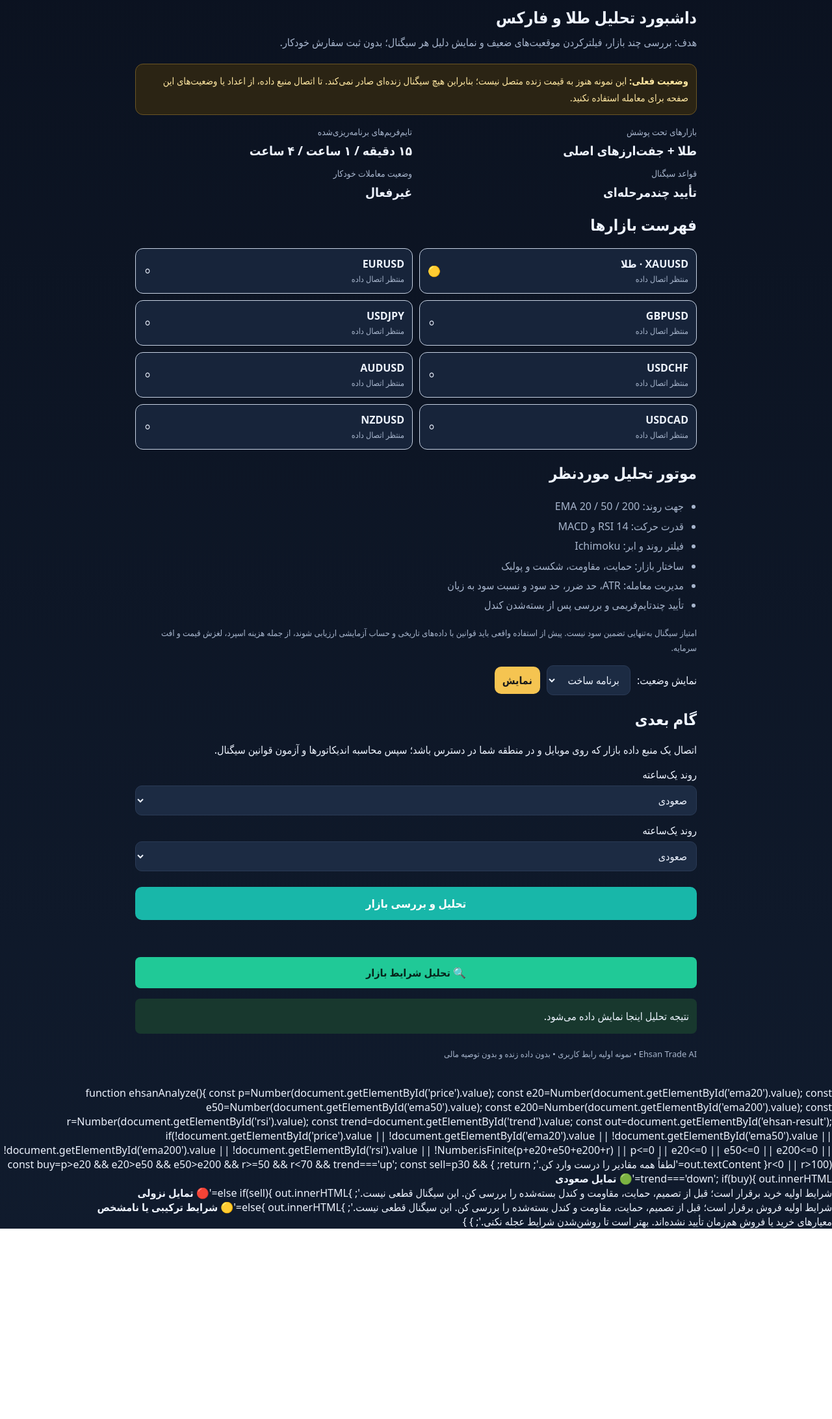
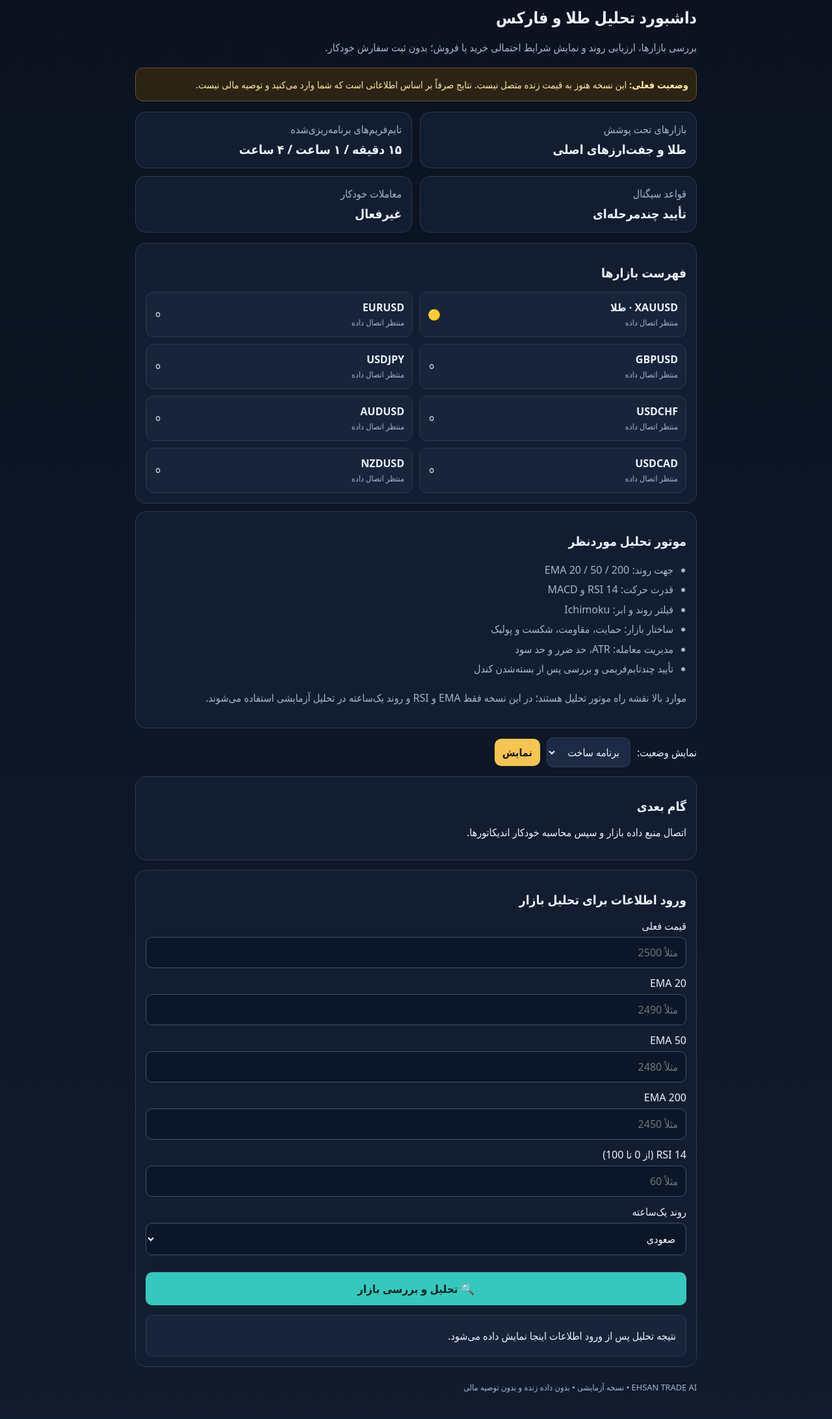
Before and after one commit to mojtabaloloei2-ship-it/Ehsan_Trade_AI, a plain HTML site: page index.html in a window 1280 px wide. Shown: the part 65-2249 px from the top of the page at 65% size. Before the commit the page ends 1956 px from the top, so only its background shows below. Drawn offline with Linux system fonts and the light colour scheme.

Commit message:
Update index.html

```diff
--- a/index.html
+++ b/index.html
@@ -1,74 +1,156 @@
+
 <!doctype html>
 <html lang="fa" dir="rtl">
 <head>
 <meta charset="utf-8">
 <meta name="viewport" content="width=device-width, initial-scale=1">
 <meta name="theme-color" content="#0b1220">
-<title>Ehsan Trade AI</title>
+<title>EHSAN TRADE AI</title>
+
 <style>
-:root{--bg:#0b1220;--panel:#121d30;--panel2:#17243a;--text:#eef4ff;--muted:#a7b5cc;--green:#29d391;--red:#ff647c;--gold:#f5c451;--line:#2a3a55}
+:root{
+--bg:#0b1220;
+--panel:#121d30;
+--panel2:#17243a;
+--text:#eef4ff;
+--muted:#a7b5cc;
+--green:#29d391;
+--red:#ff647c;
+--gold:#f5c451;
+--teal:#36c8bd;
+--line:#2a3a55;
+}
 *{box-sizing:border-box}
-
-
-
-body{margin:0;background:linear-gradient(180deg,#0b1220,#101b2d);color:var(--text);font-family:system-ui,-apple-system,"Segoe UI",Tahoma,sans-serif}
-.wrap{max-width:900px;margin:auto;padding:18px}.top{display:flex;align-items:center;justify-content:space-between;gap:12px;flex-wrap:wrap}
-.brand{font-weight:800;font-size:1.35rem}.brand span{color:var(--gold)}.badge{font-size:.8rem;border:1px solid #66572e;color:var(--gold);padding:6px 10px;border-radius:999px}
-h1{font-size:1.55rem;margin:24px 0 8px}.sub{color:var(--muted);line-height:1.8;margin:0 0 18px}
-.notice{background:#2b2414;border:1px solid #6b5524;color:#ffe7a1;padding:12px;border-radius:12px;line-height:1.8;font-size:.92rem}
-.grid{display:grid;grid-template-columns:repeat(2,minmax(0,1fr));gap:12px;margin:16px 0}..card{
-background:#121d30;
-color:#102033;;
-border:1px solid #c7d2e3;
-border-radius:16px;
-padding:15px
+body{
+margin:0;
+background:linear-gradient(180deg,#0b1220,#101b2d);
+color:var(--text);
+font-family:system-ui,-apple-system,"Segoe UI",Tahoma,sans-serif;
 }
-.card .label{color:#a7b5cc}
-.card .value{color:#eef4ff}
-.label{color:var(--muted);font-size:.85rem}.value{font-size:1.2rem;font-weight:750;margin-top:6px}.marketlist{display:grid;grid-template-columns:repeat(2,minmax(0,1fr));gap:10px}
+.wrap{max-width:900px;margin:auto;padding:18px}
+.top{
+display:flex;align-items:center;justify-content:space-between;
+gap:12px;flex-wrap:wrap
+}
+.brand{font-weight:800;font-size:1.35rem}
+.brand span{color:var(--gold)}
+.badge{
+font-size:.8rem;border:1px solid #66572e;color:var(--gold);
+padding:6px 10px;border-radius:999px
+}
+h1{font-size:1.55rem;margin:24px 0 8px}
+h2{font-size:1.2rem}
+.sub,.small{color:var(--muted);line-height:1.8}
+.notice{
+background:#2b2414;border:1px solid #6b5524;color:#ffe7a1;
+padding:12px;border-radius:12px;line-height:1.8;font-size:.92rem
+}
+.grid{
+display:grid;grid-template-columns:repeat(2,minmax(0,1fr));
+gap:12px;margin:16px 0
+}
+.card{
+background:var(--panel);color:var(--text);
+border:1px solid var(--line);border-radius:16px;padding:15px
+}
+.card .label{color:var(--muted)}
+.value{font-size:1.2rem;font-weight:750;margin-top:6px}
+.marketlist{
+display:grid;grid-template-columns:repeat(2,minmax(0,1fr));gap:10px
+}
 .market{
-background:#17243a;
-color:#eef4ff;
-border:1px solid #c7d2e3;
-border-radius:12px;
-padding:12px;
-display:flex;
-justify-content:space-between;
-align-items:center;
-gap:8px
+background:var(--panel2);color:var(--text);
+border:1px solid var(--line);border-radius:12px;padding:12px;
+display:flex;justify-content:space-between;align-items:center;gap:8px
 }
-.market .status{color:#a7b5cc}
-.market strong{display:block}.status{font-size:.78rem;color:var(--muted)}button,select{font:inherit;border-radius:10px;border:1px solid var(--line);padding:10px 12px;background:#1c2b43;color:var(--text)}
-button{cursor:pointer}button.primary{background:var(--gold);color:#1a1a1a;font-weight:800;border:0}.row{display:flex;gap:10px;flex-wrap:wrap;align-items:center;margin:14px 0}
-ul{padding-right:20px;line-height:1.9;color:var(--muted)}.small{font-size:.82rem;color:var(--muted);line-height:1.8}.footer{margin:22px 0;color:var(--muted);font-size:.8rem}
-@media(max-width:560px){.grid,.marketlist{grid-template-columns:1fr}.wrap{padding:14px}h1{font-size:1.3rem}}
+.market .status{color:var(--muted)}
+.market strong{display:block}
+.status{font-size:.78rem}
+button,select,input{font:inherit;border-radius:10px}
+button,select{
+border:1px solid var(--line);padding:10px 12px;
+background:#1c2b43;color:var(--text)
+}
+button{cursor:pointer}
+button.primary{
+background:var(--gold);color:#1a1a1a;font-weight:800;border:0
+}
+.row{display:flex;gap:10px;flex-wrap:wrap;align-items:center;margin:14px 0}
+ul{padding-right:20px;line-height:1.9;color:var(--muted)}
+.field{margin:12px 0}
+.field label{display:block;margin-bottom:6px;color:var(--text)}
+.field input,.field select{
+width:100%;padding:12px;background:#0b1729;
+color:#fff;border:1px solid #40516c
+}
+.analyze{
+width:100%;padding:14px;margin-top:14px;
+background:var(--teal);color:#06251f;border:0;
+border-radius:10px;font-weight:bold;font-size:17px
+}
+.result{
+margin-top:15px;padding:15px;border-radius:10px;
+background:#17243a;line-height:2;border:1px solid var(--line)
+}
+.footer{margin:22px 0;color:var(--muted);font-size:.8rem}
+@media(max-width:560px){
+.grid,.marketlist{grid-template-columns:1fr}
+.wrap{padding:14px}
+h1{font-size:1.3rem}
+}
 </style>
 </head>
-<body style="margin:0;background:linear-gradient(180deg,#0b1220,#101b2d);color:#eef4ff">
+
+<body>
 <div class="wrap">
-  <div class="top"><div class="brand">Ehsan <span>Trade AI</span></div><div class="badge">نسخه اولیه • حالت آزمایشی</div></div>
+
+<div class="top">
+<div class="brand">EHSAN <span>TRADE AI</span></div>
+<div class="badge">نسخه آزمایشی</div>
+</div>
+
 <h1>داشبورد تحلیل طلا و فارکس</h1>
-  <p class="sub">هدف: بررسی چند بازار، فیلترکردن موقعیت‌های ضعیف و نمایش دلیل هر سیگنال؛ بدون ثبت سفارش خودکار.</p>
-  <div class="notice"><strong>وضعیت فعلی:</strong> این نمونه هنوز به قیمت زنده متصل نیست؛ بنابراین هیچ سیگنال زنده‌ای صادر نمی‌کند. تا اتصال منبع داده، از اعداد یا وضعیت‌های این صفحه برای معامله استفاده نکنید.</div>
+<p class="sub">
+بررسی بازارها، ارزیابی روند و نمایش شرایط احتمالی خرید یا فروش؛
+بدون ثبت سفارش خودکار.
+</p>
+
+<div class="notice">
+<strong>وضعیت فعلی:</strong>
+این نسخه هنوز به قیمت زنده متصل نیست.
+نتایج صرفاً بر اساس اطلاعاتی است که شما وارد می‌کنید و توصیه مالی نیست.
+</div>
 
 <div class="grid">
-    <div class="card"><div class="label">بازارهای تحت پوشش</div><div class="value">طلا + جفت‌ارزهای اصلی</div></div>
-    <div class="card"><div class="label">تایم‌فریم‌های برنامه‌ریزی‌شده</div><div class="value">۱۵ دقیقه / ۱ ساعت / ۴ ساعت</div></div>
-    <div class="card"><div class="label">قواعد سیگنال</div><div class="value">تأیید چندمرحله‌ای</div></div>
-    <div class="card"><div class="label">وضعیت معاملات خودکار</div><div class="value">غیرفعال</div></div>
+<div class="card">
+<div class="label">بازارهای تحت پوشش</div>
+<div class="value">طلا و جفت‌ارزهای اصلی</div>
+</div>
+<div class="card">
+<div class="label">تایم‌فریم‌های برنامه‌ریزی‌شده</div>
+<div class="value">۱۵ دقیقه / ۱ ساعت / ۴ ساعت</div>
+</div>
+<div class="card">
+<div class="label">قواعد سیگنال</div>
+<div class="value">تأیید چندمرحله‌ای</div>
+</div>
+<div class="card">
+<div class="label">معاملات خودکار</div>
+<div class="value">غیرفعال</div>
+</div>
 </div>
 
 <div class="card">
 <h2>فهرست بازارها</h2>
 <div class="marketlist">
-      <div class="market"><div><strong>XAUUSD · طلا</strong><span class="status">منتظر اتصال داده</span></div><span>🟡</span></div>
-      <div class="market"><div><strong>EURUSD</strong><span class="status">منتظر اتصال داده</span></div><span>⚪</span></div>
-      <div class="market"><div><strong>GBPUSD</strong><span class="status">منتظر اتصال داده</span></div><span>⚪</span></div>
-      <div class="market"><div><strong>USDJPY</strong><span class="status">منتظر اتصال داده</span></div><span>⚪</span></div>
-      <div class="market"><div><strong>USDCHF</strong><span class="status">منتظر اتصال داده</span></div><span>⚪</span></div>
-      <div class="market"><div><strong>AUDUSD</strong><span class="status">منتظر اتصال داده</span></div><span>⚪</span></div>
-      <div class="market"><div><strong>USDCAD</strong><span class="status">منتظر اتصال داده</span></div><span>⚪</span></div>
-      <div class="market"><div><strong>NZDUSD</strong><span class="status">منتظر اتصال داده</span></div><span>⚪</span></div>
+<div class="market"><div><strong>XAUUSD · طلا</strong><span class="status">منتظر اتصال داده</span></div>🟡</div>
+<div class="market"><div><strong>EURUSD</strong><span class="status">منتظر اتصال داده</span></div>⚪</div>
+<div class="market"><div><strong>GBPUSD</strong><span class="status">منتظر اتصال داده</span></div>⚪</div>
+<div class="market"><div><strong>USDJPY</strong><span class="status">منتظر اتصال داده</span></div>⚪</div>
+<div class="market"><div><strong>USDCHF</strong><span class="status">منتظر اتصال داده</span></div>⚪</div>
+<div class="market"><div><strong>AUDUSD</strong><span class="status">منتظر اتصال داده</span></div>⚪</div>
+<div class="market"><div><strong>USDCAD</strong><span class="status">منتظر اتصال داده</span></div>⚪</div>
+<div class="market"><div><strong>NZDUSD</strong><span class="status">منتظر اتصال داده</span></div>⚪</div>
 </div>
 </div>
 
@@ -79,128 +161,171 @@ ul{padding-right:20px;line-height:1.9;color:var(--muted)}.small{font-size:.82rem
 <li>قدرت حرکت: RSI 14 و MACD</li>
 <li>فیلتر روند و ابر: Ichimoku</li>
 <li>ساختار بازار: حمایت، مقاومت، شکست و پولبک</li>
-      <li>مدیریت معامله: ATR، حد ضرر، حد سود و نسبت سود به زیان</li>
+<li>مدیریت معامله: ATR، حد ضرر و حد سود</li>
 <li>تأیید چندتایم‌فریمی و بررسی پس از بسته‌شدن کندل</li>
 </ul>
-    <p class="small">امتیاز سیگنال به‌تنهایی تضمین سود نیست. پیش از استفاده واقعی باید قوانین با داده‌های تاریخی و حساب آزمایشی ارزیابی شوند، از جمله هزینه اسپرد، لغزش قیمت و افت سرمایه.</p>
+<p class="small">
+موارد بالا نقشه راه موتور تحلیل هستند؛ در این نسخه فقط EMA و RSI
+و روند یک‌ساعته در تحلیل آزمایشی استفاده می‌شوند.
+</p>
 </div>
 
 <div class="row">
 <label for="mode">نمایش وضعیت:</label>
-    <select id="mode"><option value="plan">برنامه ساخت</option><option value="rules">قواعد سیگنال</option></select>
+<select id="mode">
+<option value="plan">برنامه ساخت</option>
+<option value="rules">قواعد سیگنال</option>
+</select>
 <button class="primary" id="show">نمایش</button>
 </div>
+
 <div class="card" id="detail" aria-live="polite">
 <h2>گام بعدی</h2>
-    <p>اتصال یک منبع داده بازار که روی موبایل و در منطقه شما در دسترس باشد؛ سپس محاسبه اندیکاتورها و آزمون قوانین سیگنال.</p>
+<p>اتصال منبع داده بازار و سپس محاسبه خودکار اندیکاتورها.</p>
 </div>
- <label>روند یک‌ساعته</label>
-<select id="trend" style="width:100%;padding:10px;margin:6px 0 12px">
+
+<div class="card" style="margin-top:15px">
+<h2>ورود اطلاعات برای تحلیل بازار</h2>
+
+<div class="field">
+<label for="price">قیمت فعلی</label>
+<input id="price" type="number" step="any" placeholder="مثلاً 2500">
+</div>
+
+<div class="field">
+<label for="ema20">EMA 20</label>
+<input id="ema20" type="number" step="any" placeholder="مثلاً 2490">
+</div>
+
+<div class="field">
+<label for="ema50">EMA 50</label>
+<input id="ema50" type="number" step="any" placeholder="مثلاً 2480">
+</div>
+
+<div class="field">
+<label for="ema200">EMA 200</label>
+<input id="ema200" type="number" step="any" placeholder="مثلاً 2450">
+</div>
+
+<div class="field">
+<label for="rsi">RSI 14 (از 0 تا 100)</label>
+<input id="rsi" type="number" min="0" max="100" step="any" placeholder="مثلاً 60">
+</div>
+
+<div class="field">
+<label for="trend">روند یک‌ساعته</label>
+<select id="trend">
 <option value="up">صعودی</option>
 <option value="down">نزولی</option>
 <option value="side">خنثی / نامشخص</option>
 </select>
-<label>روند یک‌ساعته</label>
-<select id="trend" style="width:100%;padding:10px;margin:6px 0 12px">
-<option value="up">صعودی</option>
-<option value="down">نزولی</option>
-<option value="side">خنثی / نامشخص</option>
-</select>
-<button onclick="ehsanAnalyze()"
-style="width:100%;padding:14px;margin:12px 0;background:#18b7a9;color:#ffffff;border:none;border-radius:10px;font-size:17px;font-weight:bold;cursor:pointer;">
-تحلیل و بررسی بازار
+</div>
+
+<button class="analyze" id="analyzeButton">
+🔍 تحلیل و بررسی بازار
 </button>
 
-<div id="analysisResult" style="margin-top:15px;padding:15px;border-radius:10px;"></div>
-<button onclick="ehsanAnalyze()" style="width:100%;padding:13px;background:#20c997;color:#06251b;border:0;border-radius:8px;font-weight:bold;font-size:16px">🔍 تحلیل شرایط بازار</button>
+<div id="ehsan-result" class="result" aria-live="polite">
+نتیجه تحلیل پس از ورود اطلاعات اینجا نمایش داده می‌شود.
+</div>
+</div>
 
-<div id="ehsan-result" style="margin-top:16px;padding:12px;background:#18382e;border-radius:8px;line-height:1.9">نتیجه تحلیل اینجا نمایش داده می‌شود.</div>
-</section>
- <div class="footer">Ehsan Trade AI • نمونه اولیه رابط کاربری • بدون داده زنده و بدون توصیه مالی</div>
-</div/>
-</script>
+<div class="footer">
+EHSAN TRADE AI • نسخه آزمایشی • بدون داده زنده و بدون توصیه مالی
+</div>
+
+</div>
+
+<script>
 function ehsanAnalyze(){
- const p=Number(document.getElementById('price').value);
- const e20=Number(document.getElementById('ema20').value);
- const e50=Number(document.getElementById('ema50').value);
- const e200=Number(document.getElementById('ema200').value);
- const r=Number(document.getElementById('rsi').value);
+
+const priceText=document.getElementById('price').value;
+const e20Text=document.getElementById('ema20').value;
+const e50Text=document.getElementById('ema50').value;
+const e200Text=document.getElementById('ema200').value;
+const rsiText=document.getElementById('rsi').value;
+
+const p=Number(priceText);
+const e20=Number(e20Text);
+const e50=Number(e50Text);
+const e200=Number(e200Text);
+const r=Number(rsiText);
+
 const trend=document.getElementById('trend').value;
 const out=document.getElementById('ehsan-result');
 
- if(!document.getElementById('price').value ||
- !document.getElementById('ema20').value ||
- !document.getElementById('ema50').value ||
- !document.getElementById('ema200').value ||
- !document.getElementById('rsi').value ||
- !Number.isFinite(p+e20+e50+e200+r) ||
- p<=0 || e20<=0 || e50<=0 || e200<=0 || r<0 || r>100){
+if(
+priceText==='' || e20Text==='' ||
+e50Text==='' || e200Text==='' || rsiText==='' ||
+![p,e20,e50,e200,r].every(Number.isFinite) ||
+p<=0 || e20<=0 || e50<=0 || e200<=0 ||
+r<0 || r>100
+){
 out.textContent='لطفاً همه مقادیر را درست وارد کن.';
 return;
 }
 
- const buy=p>e20 && e20>e50 && e50>e200 && r>=50 && r<70 && trend==='up';
- const sell=p<e20 && e20<e50 && e50<e200 && r<=50 && r>30 && trend==='down';
+const buy=
+p>e20 && e20>e50 && e50>e200 &&
+r>=50 && r<70 && trend==='up';
+
+const sell=
+p<e20 && e20<e50 && e50<e200 &&
+r<=50 && r>30 && trend==='down';
 
 if(buy){
- out.innerHTML='🟢 <b>تمایل صعودی</b><br>شرایط اولیه خرید برقرار است؛ قبل از تصمیم، حمایت، مقاومت و کندل بسته‌شده را بررسی کن. این سیگنال قطعی نیست.';
+out.innerHTML=
+'🟢 <strong>تمایل صعودی</strong><br>'+
+'شرایط اولیه خرید برقرار است. '+
+'قبل از هر تصمیم، کندل بسته‌شده، حمایت و مقاومت را بررسی کن. '+
+'این نتیجه سیگنال قطعی نیست.';
 }else if(sell){
- out.innerHTML='🔴 <b>تمایل نزولی</b><br>شرایط اولیه فروش برقرار است؛ قبل از تصمیم، حمایت، مقاومت و کندل بسته‌شده را بررسی کن. این سیگنال قطعی نیست.';
+out.innerHTML=
+'🔴 <strong>تمایل نزولی</strong><br>'+
+'شرایط اولیه فروش برقرار است. '+
+'قبل از هر تصمیم، کندل بسته‌شده، حمایت و مقاومت را بررسی کن. '+
+'این نتیجه سیگنال قطعی نیست.';
 }else{
- out.innerHTML='🟡 <b>شرایط ترکیبی یا نامشخص</b><br>معیارهای خرید یا فروش هم‌زمان تأیید نشده‌اند. بهتر است تا روشن‌شدن شرایط عجله نکنی.';
+out.innerHTML=
+'🟡 <strong>شرایط ترکیبی یا نامشخص</strong><br>'+
+'معیارهای خرید یا فروش هم‌زمان تأیید نشده‌اند. '+
+'فعلاً بهتر است برای تصمیم معاملاتی عجله نکنی.';
 }
 }
-</script>
-<script>
+
+document.getElementById('analyzeButton')
+.addEventListener('click',ehsanAnalyze);
+
 const detail=document.getElementById('detail');
+
 document.getElementById('show').addEventListener('click',()=>{
 const mode=document.getElementById('mode').value;
- if(mode==='rules
-<button onclick="ehsanAnalyze()" style="width:100%;padding:13px;background:#20c997;color:#06251b;border:0;border-radius:8px;font-weight:bold;font-size:16px">🔍 تحلیل شرایط بازار</button>
 
-<div id="ehsan-result" style="margin-top:16px;padding:12px;background:#18382e;border-radius:8px;line-height:1.9">نتیجه تحلیل اینجا نمایش داده می‌شود.</div>
-</section>
- <div class="footer">Ehsan Trade AI • نمونه اولیه رابط کاربری • بدون داده زنده و بدون توصیه مالی</div>
-</div>
-<script>
-const detail=document.getElementById('detail');
-document.getElementById('show').addEventListener('click',()=>{
- const mode=document.getElementById('mode').value;
- if(mode==='rules
-<input id="ema20" type="number" step="any" style="width:95%;padding:10px;margin:6px 0 12px">
-
-<label>EMA 50</label>
-<input id="ema50" type="number" step="any" style="width:95%;padding:10px;margin:6px 0 12px">
-
-<label>EMA 200</label>
-<input id="ema200" type="number" step="any" style="width:95%;padding:10px;margin:6px 0 12px">
-
-<label>RSI 14 (از 0 تا 100)</label>
-<input id="rsi" type="number" min="0" max="100" step="any" placeholder="مثلاً 55" style="width:95%;padding:10px;margin:6px 0 12px">
-
-<label>روند یک‌ساعته</label>
-<select id="trend" style="width:100%;padding:10px;margin:6px 0 12px">
-<option value="up">صعودی</option>
-<option value="down">نزولی</option>
-<option value="side">خنثی / نامشخص</option>
-</select>
-
-<button onclick="ehsanAnalyze()" style="width:100%;padding:13px;background:#20c997;color:#06251b;border:0;border-radius:8px;font-weight:bold;font-size:16px">🔍 تحلیل شرایط بازار</button>
-
-<div id="ehsan-result" style="margin-top:16px;padding:12px;background:#18382e;border-radius:8px;line-height:1.9">نتیجه تحلیل اینجا نمایش داده می‌شود.</div>
-</section>
- <div class="footer">Ehsan Trade AI • نمونه اولیه رابط کاربری • بدون داده زنده و بدون توصیه مالی</div>
-</div>
-<script>
-const detail=document.getElementById('detail');
-document.getElementById('show').addEventListener('click',()=>{
- const mode=document.getElementById('mode').value;
 if(mode==='rules'){
-  detail.innerHTML='<h2>قواعد پیشنهادی سیگنال</h2><ul><li>جهت روند در ۱ساعته و ۴ساعته باید با جهت معامله سازگار باشد.</li><li>در ۱۵دقیقه، EMAها و مومنتوم باید تأیید بدهند.</li><li>ورود فقط پس از بسته‌شدن کندل تأیید و بررسی ساختار قیمت بررسی می‌شود.</li><li>حد ضرر باید پشت سطح ساختاری معتبر و متناسب با ATR باشد.</li><li>اگر نسبت سود به زیان یا کیفیت داده مناسب نباشد، سیگنالی صادر نمی‌شود.</li></ul><p class="small">این قواعد هنوز کالیبره و بک‌تست نشده‌اند و فعلاً موتور سیگنال فعال نیست.</p>';
+detail.innerHTML=
+'<h2>قواعد پیشنهادی سیگنال</h2>'+
+'<ul>'+
+'<li>جهت روند یک‌ساعته و چهارساعته باید بررسی شود.</li>'+
+'<li>EMAها و مومنتوم باید تأیید بدهند.</li>'+
+'<li>ورود فقط پس از بسته‌شدن کندل بررسی می‌شود.</li>'+
+'<li>حد ضرر باید متناسب با ساختار بازار و ATR باشد.</li>'+
+'<li>کیفیت داده و نسبت سود به زیان باید بررسی شود.</li>'+
+'</ul>'+
+'<p class="small">این قواعد هنوز بک‌تست و کالیبره نشده‌اند.</p>';
 }else{
-  detail.innerHTML='<h2>گام‌های ساخت</h2><ol><li>انتخاب منبع داده قابل‌اعتماد برای طلا و فارکس.</li><li>ساخت موتور محاسبه اندیکاتورها.</li><li>نمایش فلش‌ها، ورود، حد ضرر و حد سود.</li><li>آزمون تاریخی و حساب دمو و گزارش عملکرد.</li><li>افزودن هشدار موبایلی در صورت پشتیبانی.</li></ol><p class="small">تا تکمیل اتصال داده و آزمون، این برنامه سیگنال قابل معامله تولید نمی‌کند.</p>';
+detail.innerHTML=
+'<h2>گام‌های ساخت</h2>'+
+'<ol>'+
+'<li>انتخاب منبع داده قابل اعتماد برای طلا و فارکس.</li>'+
+'<li>ساخت موتور محاسبه اندیکاتورها.</li>'+
+'<li>نمایش ورود، حد ضرر و حد سود.</li>'+
+'<li>آزمون تاریخی و حساب دمو.</li>'+
+'<li>افزودن هشدار موبایلی.</li>'+
+'</ol>'+
+'<p class="small">تا اتصال داده و آزمون، این برنامه سیگنال زنده تولید نمی‌کند.</p>';
 }
 });
 </script>
+
 </body>
 </html>
```
Lines whose indentation alone changed are shown as unchanged.
